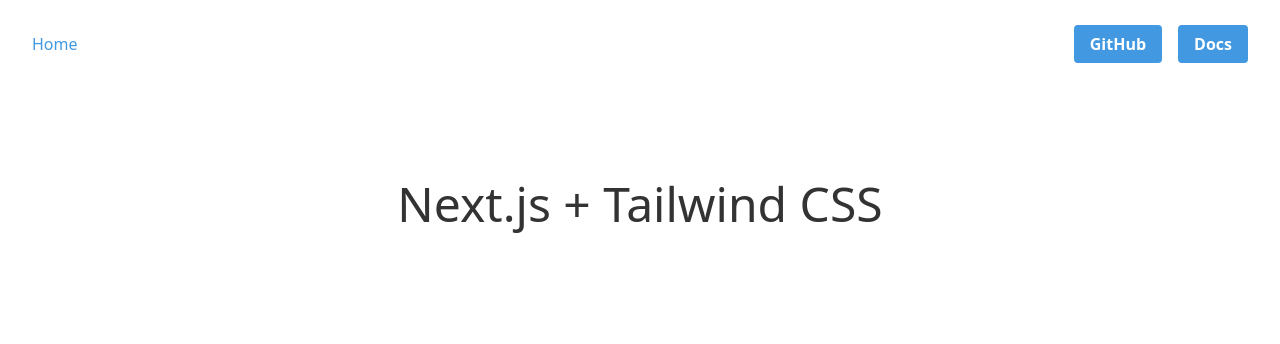
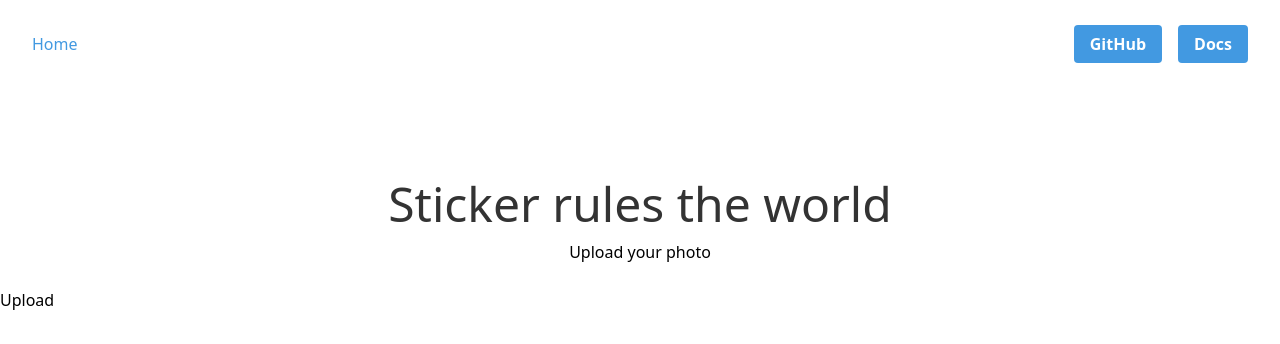
Before and after one commit to nonameleftforme/stickers-rule-the-world, a Next.js app: page / in a window 1280 px wide. Shown: the top 344 px of the page. Built offline with nearby package versions, Linux system fonts and the light colour scheme.

Commit message:
Add Image upload

```diff
--- /dev/null
+++ b/components/Upload.js
@@ -0,0 +1,69 @@
+import React, { useState } from 'react'
+
+const posenet = require('@tensorflow-models/posenet')
+
+async function estimateMultiplePosesOnImage(imageElement) {
+  // load the model
+  const net = await posenet.load()
+
+  // get the poses
+  const poses = await net.estimateMultiplePoses(imageElement, {
+    flipHorizontal: false,
+    maxDetections: 2,
+    scoreThreshold: 0.6,
+    nmsRadius: 20,
+  })
+
+  return poses
+}
+
+export default function Upload1() {
+  const [image, setImage] = useState()
+
+  const handleChange = e => {
+    if (e.target.files.length) {
+      setImage(URL.createObjectURL(e.target.files[0]))
+    }
+  }
+
+  const handleUpload = async e => {
+    e.preventDefault()
+    const preview = document.getElementById('preview')
+    estimateMultiplePosesOnImage(preview).then(p => {
+      console.log(p)
+    })
+  }
+
+  return (
+    <div>
+      <label htmlFor="upload-button">
+        {image ? (
+          <img
+            src={image}
+            id="preview"
+            alt="preview"
+            width="300"
+            height="300"
+          />
+        ) : (
+          <>
+            <span className="fa-stack fa-2x mt-3 mb-2">
+              <i className="fas fa-circle fa-stack-2x" />
+              <i className="fas fa-store fa-stack-1x fa-inverse" />
+            </span>
+            <h5 className="text-center">Upload your photo</h5>
+          </>
+        )}
+      </label>
+      <input
+        type="file"
+        id="upload-button"
+        style={{ display: 'none' }}
+        onChange={handleChange}
+        accept="image/png, image/jpeg"
+      />
+      <br />
+      <button onClick={handleUpload}>Upload</button>
+    </div>
+  )
+}
--- a/package.json
+++ b/package.json
@@ -8,6 +8,8 @@
   },
   "dependencies": {
     "@tensorflow-models/posenet": "^2.2.1",
+    "@tensorflow/tfjs-converter": "^1.7.4",
+    "@tensorflow/tfjs-core": "^1.7.4",
     "next": "latest",
     "react": "^16.13.1",
     "react-dom": "^16.13.1"
--- a/pages/index.js
+++ b/pages/index.js
@@ -1,4 +1,5 @@
-import Nav from '../components/nav'
+import Nav from '../components/Nav'
+import Upload from '../components/Upload'
 
 export default function IndexPage() {
   return (
@@ -6,8 +7,9 @@
       <Nav />
       <div className="py-20">
         <h1 className="text-5xl text-center text-accent-1">
-          Next.js + Tailwind CSS
+          Sticker rules the world
         </h1>
+        <Upload />
       </div>
     </div>
   )
```
Also changed, not shown: 1 other file (tests, documents, lock files or other folders).
